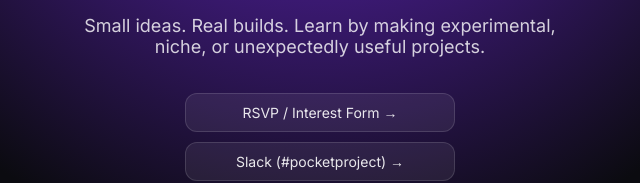
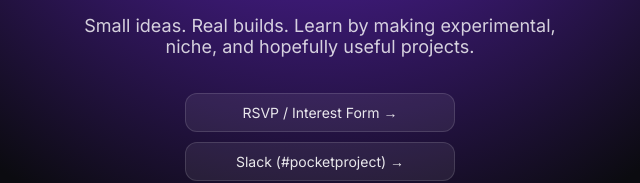
Before and after one commit to chocgamer27/PocketProject, a plain HTML site: page index.html in a window 1280 px wide. Shown: the part 290-473 px from the top of the page, 320-960 px from the left. Drawn offline with Linux system fonts and the light colour scheme.

Commit message:
Update index.html

```diff
--- a/index.html
+++ b/index.html
@@ -130,7 +130,7 @@ body {
   <h1>PocketProject</h1>
 
   <p>
-    Small ideas. Real builds. Learn by making experimental, niche, or unexpectedly useful projects.
+    Small ideas. Real builds. Learn by making experimental, niche, and hopefully useful projects.
   </p>
 
   <div class="links">
```
